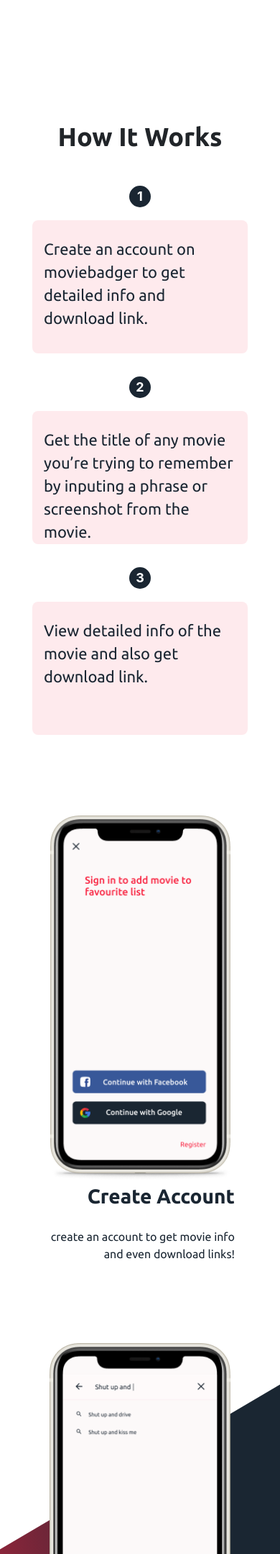
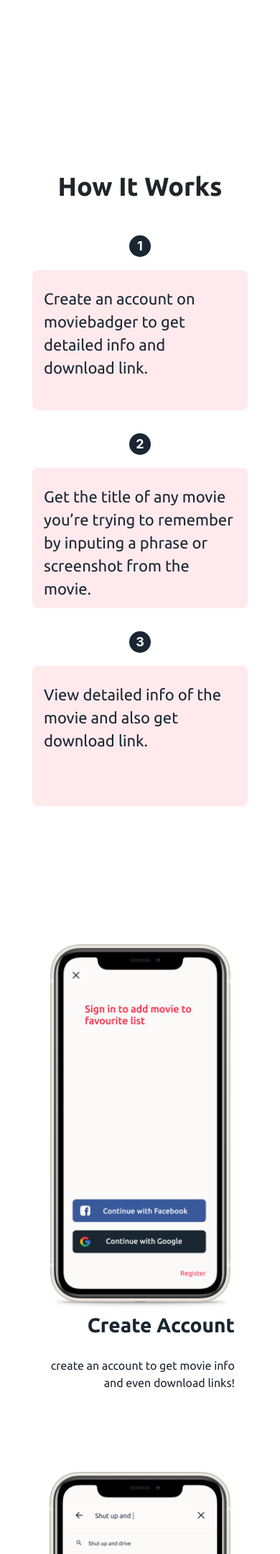
Before and after one commit to BarnabasAsha/MovieBadger, a PHP site: page / in a window 390 px wide; the page is wider, and only the part inside the window is pictured. Shown: the part 1041-3200 px from the top of that part at 72% size. Run offline with PHP 8.4, Linux system fonts and the light colour scheme.

Commit message:
fixed responsiveness issues

```diff
--- a/css/style.css
+++ b/css/style.css
@@ -22,12 +22,13 @@ img {
     height: 100%;
 }
 
+.content-container {
+    position: relative !important;
+    overflow-x: hidden !important;
+}
+
 
 /* Utilities */
-
-.animated {
-    animation-delay: 0.7s;
-}
 
 .wrapper {
     padding: 0 8em;
@@ -235,19 +237,20 @@ form button img {
     padding-top: 10em;
 }
 
-#white {
+#mobile-white {
     color: #fff;
 }
 
 .rotate {
-    width: 150vw;
-    height: 573px;
+    width: 2500px;
+    height: 673px;
     background: linear-gradient(289.01deg, #1A2632 43.19%, #F92542 89.06%);
-    transform: rotate(-30.42deg);
+    transform: rotate(-25.42deg);
     position: absolute;
     left: -25em;
-    top: 3100px;
+    top: 850px;
     z-index: -1;
+
 }
 
 .content h2 {
@@ -403,10 +409,17 @@ form button img {
 
     form button {
         width: 76px;
+        height: 40px;
     }
 
     .steps-container {
         padding: 1em 1.5em;
+        margin-top: 20px;
+    }
+
+    .content-container {
+        position: relative !important;
+        overflow-x: hidden !important;
     }
 
     .steps {
@@ -425,7 +438,7 @@ form button img {
     }
 
     .step-text {
-        height: 185px;
+        height: 195px;
     }
 
     .step-text p {
@@ -445,6 +458,7 @@ form button img {
 
     .content {
         padding-top: 3em;
+        margin-top: 80px;
     }
 
     .content h2 {
@@ -471,10 +485,12 @@ form button img {
     }
 
     .rotate {
-        left: -17em;
-        width: 270vw;
-        top: 3100px;
-        height: 700px;
+        left: -10em;
+        right: 0;
+        width: 700px;
+        top: 1050px;
+        height: 1100px;
+        transform: rotate(57.42deg);
     }
 
     #mobile-white {
--- a/index.php
+++ b/index.php
@@ -32,9 +32,9 @@
                             </div>
                     </form>
                 </div>
-                <div class="img-contain animated slideInLeft">
-                <img class="bg-1" src="./images/screen.png" alt="">
-                    <img class="bg-2" src="./images/screen2.png" alt="">
+                <div class="img-contain ">
+                <img class="bg-1 animated slideInRight" src="./images/screen.png" alt="" >
+                    <img class="bg-2 animated slideInRight" src="./images/screen2.png" alt="" >
                 </div>
 
             </div>
@@ -47,10 +47,10 @@
 
     <section>
         <div class="steps-container">
-            <h2 class="text-center mb-5 animated fadeInRight">How It Works</h2>
+            <h2 class="text-center mb-5 wow fadeInRight">How It Works</h2>
             <div class="steps d-flex flex-column align-items-center justify-content-center">
             <div class="container d-flex flex-row justify-content-between align-items-start">
-                <div class="step animated fadeInRight">
+                <div class="step wow slideInLeft">
                     <div class="serial">
                                 1
                     </div>
@@ -60,7 +60,7 @@
                     </p>
                     </div>
                 </div>
-                <div class="step animated fadeInRight">
+                <div class="step wow slideInUp">
                     <div class="serial">
                                 2
                     </div>
@@ -71,7 +71,7 @@
                     </div>
 
                 </div>
-                <div class="step animated fadeInRight">
+                <div class="step wow slideInRight">
                     <div class="serial">
                                 3
                     </div>
@@ -87,9 +87,9 @@
 
     </section>
 
-    <section>
+    <section  class="content-container">
         <div class="container">
-            <div class="content d-flex flex-row flex-wrap justify-content-start align-items-center wow fadeInLeft">
+            <div class="content d-flex flex-row flex-wrap justify-content-start align-items-center wow bounceInLeft">
                 <div class="img mr-5">
                     <img src="./images/create-acct.png" alt="">
                 </div>
@@ -99,11 +99,11 @@
                 </div>
             </div>
         </div>
-    </section>
 
-    <section>
+
+
     <div class="container">
-            <div class="content d-flex flex-row flex-wrap justify-content-start align-items-center flex-row-reverse mt-5 wow fadeInRight my-5">
+            <div class="content d-flex flex-row flex-wrap justify-content-start align-items-center flex-row-reverse mt-5 wow bounceInRight my-5">
                 <div class="img ml-5">
                     <img src="./images/search.png" alt="">
                 </div>
@@ -113,30 +113,30 @@
                 </div>
             </div>
         </div>
-    </section>
 
-    <section>
+
+
         <div class="container">
-        <div class="content d-flex flex-row flex-wrap justify-content-start align-items-center wow fadeInLeft">
+        <div class="content d-flex flex-row flex-wrap justify-content-start align-items-center wow bounceInLeft">
         <div class="img mr-5">
                     <img src="./images/favorite.png" alt="">
                 </div>
                 <div class="text ml-5">
-                    <h2 class="mb-4 text-right" id="white">Favorite List</h2>
+                    <h2 class="mb-4 text-right">Favorite List</h2>
                     <p class="text-right" id="white">Get overview of your favourite movies, watch trailers or select a movie to get detailed info and download link.
                     </p>
                 </div>
             </div>
         </div>
-    </section>
+
 
     <div class="rotate">
 
     </div>
 
-    <section>
+
         <div class="container">
-            <div class="content d-flex flex-row flex-wrap justify-content-start align-items-center flex-row-reverse mt-5 my-5 wow fadeInRight">
+            <div class="content d-flex flex-row flex-wrap justify-content-start align-items-center flex-row-reverse mt-5 my-5 wow bounceInRight">
                 <div class="img ml-5">
                     <img src="./images/customization.png" alt="">
                 </div>
@@ -149,7 +149,7 @@
     </section>
     <footer>
            <div class="footer">
-           <div class="container d-flex flex-column justify-content-center align-items-center animated fadeInUp">
+           <div class="container d-flex flex-column justify-content-center align-items-center wow fadeInUp">
            <h6 class="text-center mb-5">BE THE FIRST TO GET ACCESS WHEN THE APP GOES LIVE</h6>
             <form method
             ="POST" id="subscribe2">
```
Also changed, not shown: other parts of css/style.css (+20 -17 lines).
